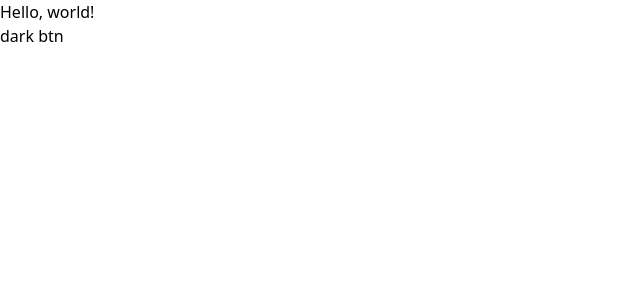
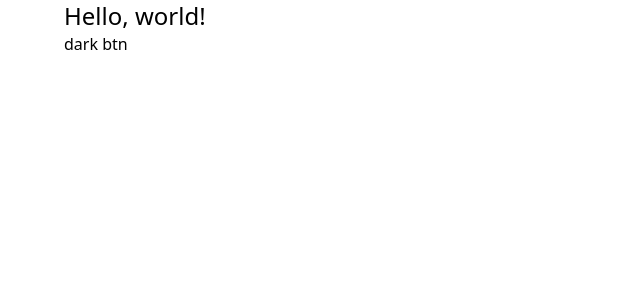
Before and after one commit to robinPoncon/portfolio2024, a Next.js app: page / in a window 1280 px wide. Shown: the top 300 px of the page, without its empty margins (0-640 px from the left). Built offline with nearby package versions, Linux system fonts and the light colour scheme.

Commit message:
fix import tailwind and custom darkMode colors

```diff
--- a/app/components/ThemeSwitch/ThemeSwitch.tsx
+++ b/app/components/ThemeSwitch/ThemeSwitch.tsx
@@ -1,7 +1,6 @@
 "use client";
 
 import { useTheme } from "next-themes";
-import Image from "next/image";
 import { useEffect, useState } from "react";
 
 const ThemeSwitch = () => {
@@ -12,7 +11,7 @@ const ThemeSwitch = () => {
 		setMounted(true);
 	}, []);
 
-	// if (!mounted) return <Image />;
+	if (!mounted) return null;
 
 	if (resolvedTheme === "dark") {
 		return <button onClick={() => setTheme("light")}>light btn</button>;
--- a/app/globals.css
+++ b/app/globals.css
@@ -10,7 +10,7 @@
 
 @media (prefers-color-scheme: dark) {
 	:root {
-		--foreground-rgb: 255, 255, 255;
+		--foreground-rgb: 34, 255, 255;
 		--background-start-rgb: 0, 0, 0;
 		--background-end-rgb: 0, 0, 0;
 	}
--- a/app/layout.tsx
+++ b/app/layout.tsx
@@ -1,10 +1,9 @@
-import DarkModeToggle from "./components/DarkMode/DarkMode";
 import "./globals.css";
 import { Providers } from "./providers";
 
 export const metadata = {
-	title: "Next.js 13 Dark Mode with Tailwind CSS",
-	description: "Adding Dark mode in Next-js-13 App using Tailwind CSS."
+	title: "Portfolio Robin Ponçon",
+	description: ""
 };
 
 export default function RootLayout({ children }: { children: React.ReactNode }) {
@@ -15,7 +14,7 @@ export default function RootLayout({ children }: { children: React.ReactNode })
 		>
 			<body
 				className="min-h-screen mx-auto max-w-6xl flex flex-col bg-white
-        dark:bg-gray-900"
+        dark:bg-darkBg"
 			>
 				<Providers>
 					{/* Navbar */}
--- a/app/page.tsx
+++ b/app/page.tsx
@@ -2,8 +2,8 @@ import ThemeSwitch from "./components/ThemeSwitch/ThemeSwitch";
 
 export default function Home() {
 	return (
-		<div className="bg-white dark:bg-gray-900 text-black dark:text-white">
-			<h1 className="text-2xl">Hello, world!</h1>
+		<div className="bg-white dark:bg-darkBg text-black dark:text-white">
+			<h1 className="text-2xl dark:text-customPink">Hello, world!</h1>
 			<ThemeSwitch />
 		</div>
 	);
--- a/tailwind.config.ts
+++ b/tailwind.config.ts
@@ -3,12 +3,19 @@ import type { Config } from "tailwindcss";
 const config: Config = {
 	darkMode: "class",
 	content: [
-		"./src/pages/**/*.{js,ts,jsx,tsx,mdx}",
-		"./src/components/**/*.{js,ts,jsx,tsx,mdx}",
-		"./src/app/**/*.{js,ts,jsx,tsx,mdx}"
+		"./pages/**/*.{js,ts,jsx,tsx,mdx}",
+		"./components/**/*.{js,ts,jsx,tsx,mdx}",
+		"./app/**/*.{js,ts,jsx,tsx,mdx}"
 	],
 	theme: {
-		extend: {}
+		extend: {
+			backgroundColor: {
+				darkBg: "#2A1F77"
+			},
+			colors: {
+				customPink: "#A332A2"
+			}
+		}
 	},
 	plugins: []
 };
```
